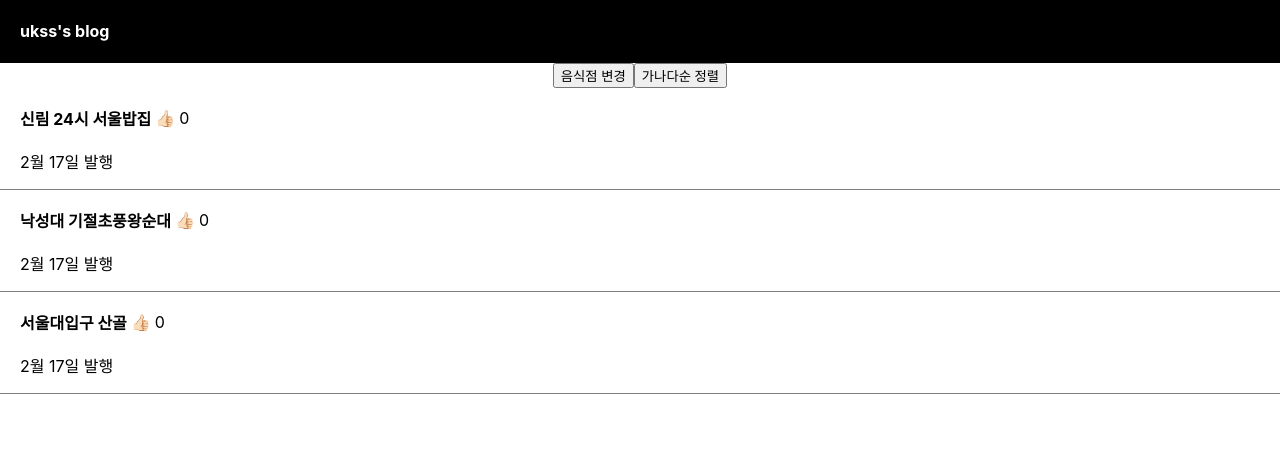
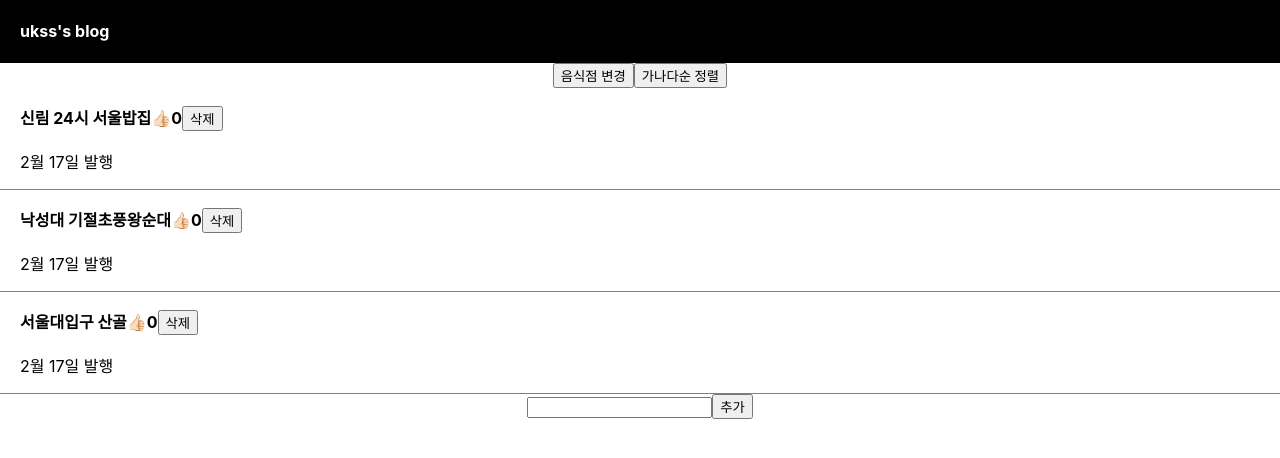
Before and after one commit to ukssss/React, a React (Create React App) app in the folder 03.coding-apple-2022/blog/: page / in a window 1280 px wide. Shown: the top 458 px of the page. Built offline with nearby package versions, Linux system fonts and the light colour scheme.

Commit message:
03-coding-apple-2022 | 사용자가 입력한 글 다루기
- (과제) 입력창을 통해 데이터를 추가하기, 삭제 기능 구현

```diff
--- a/03.coding-apple-2022/blog/src/App.js
+++ b/03.coding-apple-2022/blog/src/App.js
@@ -8,6 +8,7 @@ function App() {
   let [good, setGood] = useState([0, 0, 0]);
   let [modal, setModal] = useState(false);
   let [modalNumber, setModalNumber] = useState(0);
+  let [inputValue, setInputValue] = useState('');
 
   function handleChange() {
     let copy = [...matzip];
@@ -27,15 +28,7 @@ function App() {
         <h4>{props.title}</h4>
         <p>날짜</p>
         <p>상세내용</p>
-        <button
-          onClick={() => {
-            let copy = [...matzip];
-            copy[modalNumber] = '압구정로데오 더타코부스';
-            setMatzip(copy);
-          }}
-        >
-          글수정
-        </button>
+        <button>글수정</button>
       </div>
     );
   }
@@ -60,9 +53,9 @@ function App() {
                 }}
               >
                 {place}
-              </h4>
                 <span
-                onClick={() => {
+                  onClick={(e) => {
+                    e.stopPropagation();
                     let copy = [...good];
                     copy[i]++;
                     setGood(copy);
@@ -70,12 +63,44 @@ function App() {
                 >
                   👍🏻
                 </span>
-              <span>{good[i]}</span>
+                {good[i]}
+                <button
+                  onClick={(e) => {
+                    e.stopPropagation();
+                    let copy = [...matzip].filter((data) => {
+                      return data != place;
+                    });
+                    setMatzip(copy);
+                  }}
+                >
+                  삭제
+                </button>
+              </h4>
             </div>
+
             <p>2월 17일 발행</p>
           </div>
         );
       })}
+
+      <input
+        type='text'
+        onChange={(e) => {
+          setInputValue(e.target.value);
+        }}
+      />
+      <button
+        onClick={() => {
+          let copyMatzip = [...matzip];
+          let copyGood = [...good];
+          copyMatzip.push(inputValue);
+          copyGood.push(0);
+          setMatzip(copyMatzip);
+          setGood(copyGood);
+        }}
+      >
+        추가
+      </button>
 
       {modal ? <Modal title={matzip[modalNumber]} /> : ''}
     </div>
@@ -84,12 +109,16 @@ function App() {
 
 export default App;
 
-// 부모 -> 자식 state 전송하려면 props 문법 사용
-// 1. <자식컴포넌트 작명={state이름}>
-// 2. props 파라미터 등록 후 props.작명 사용
+// 오늘의 숙제 :
 
-// props 전송은 부모 -> 자식만 가능
+// 1. input에 뭐 입력하고 발행버튼누르면
 
-// ! 컴포넌트 많아지면 props 쓰는게 귀찮아짐
+// 블로그에 글이 하나 추가되는 기능을 만들어보십시오.
 
-// 파라미터 문법은 다양한 기능을 하는 함수를 만들 때 사용함
+// 2. 글마다 옆에 삭제버튼 하나씩 만들어놓고 삭제버튼누르면 글이 없어지는 기능을 만들어보십시오.
+
+// (힌트)
+
+// - html 직접 만질 필요는 없습니다. 지금 글제목 state만 바꾸면 html도 알아서 바뀌지 않겠습니까
+
+// - array에 자료를 추가하거나 삭제하는 문법은 모르면 구글찾아봐야지 생각한다고 나오는 것은 아닙니다.
```
Lines whose indentation alone changed are shown as unchanged.
